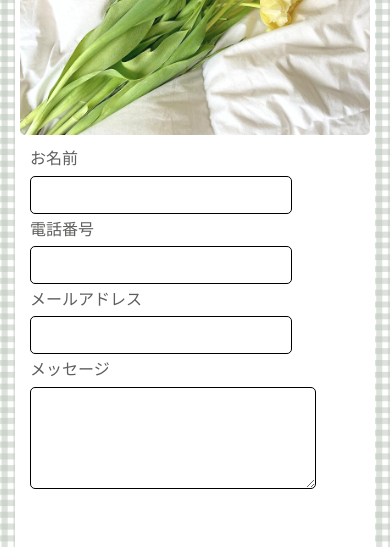
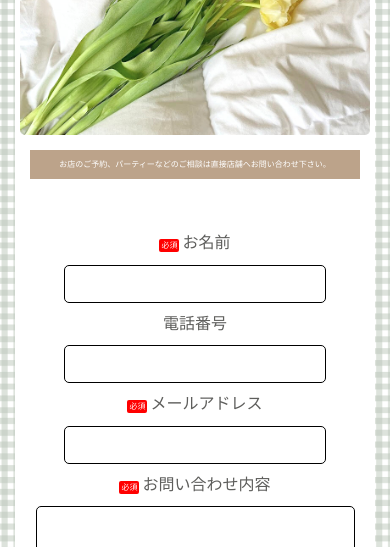
Before and after one commit to misaki4444/berrycafe, a plain HTML site: page contact.html in a window 390 px wide. Shown: the part 286-833 px from the top of the page. Drawn offline with nearby package versions, Linux system fonts and the light colour scheme; a web font is replaced by a local one.

Commit message:
Add files via upload

```diff
--- a/contact.html
+++ b/contact.html
@@ -35,9 +35,13 @@
 		</div><!--class="title-area contact-title big-bg"-->
 
 		<div class="wrapper margin-top back">
+<div class="contact-text">
+<p>お店のご予約、パーティーなどのご相談は直接店舗へお問い合わせ下さい。</p>
+</div>
+
                 <form action="#">
                     <div class="form-item">
-                        <label for="name" class="label-name">お名前</label>
+                        <label for="name" class="label-name"><span class="essential">必須</span>お名前</label>
                         <input type="text" id="name" name="your-name">
                     </div>
 
@@ -47,16 +51,16 @@
                     </div>
 
                     <div class="form-item">
-                        <label for="email" class="label-name">メールアドレス</label>
+                        <label for="email" class="label-name"><span class="essential">必須</span>メールアドレス</label>
                         <input type="email" id="email" name="your-email">
                     </div>
 
                     <div class="form-item">
-                        <label for="message" class="label-name">メッセージ</label>
+                        <label for="message" class="label-name"><span class="essential">必須</span>お問い合わせ内容</label>
                         <textarea id="message" name="your-message"></textarea>
                     </div>
 
-                    <input type="submit" class="button btn-flat-border" value="送信">
+                    <div><input type="submit" class="button btn-flat-border" value="送信"></div>
                 </form>
 			</div><!--class="wrapper" -->
 
--- a/style.css
+++ b/style.css
@@ -237,11 +237,11 @@ line-height:1.8;
 
 .btn-flat-border {
   display: inline-block;
-  padding: 0.7em 7em;
+  padding: 0.7em 4em;
   text-decoration: none;
   color: #000;
   border: solid 1px #444442;
-  border-radius: 50px;
+  border-radius: 40px;
   transition: .4s;
   font-size:1.2rem;
 font-family: "Poppins", sans-serif;
@@ -260,7 +260,7 @@ text-align:center;
 }
 
 .space{
-margin-left:60px;
+margin-left:40px;
 }
 
 
@@ -370,14 +370,35 @@ width:70%;
 
 /*contact----------------*/
 
+div.contact-text{
+text-align:center;
+margin-bottom:100px;
+background-color:#BCA38A;
+color:#fff;
+padding:10px;
+font-size:1.2rem;
+}
+
+.essential{
+background-color:red;
+padding:2px;
+color:#fff;
+border-radius:5px;
+margin-right:10px;
+font-size:0.7rem;
+}
+
+
 form div{
 margin-bottom:14px;
+text-align:center;
 }
 
 label{
-font-size:1.25rem;
+font-size:1.3rem;
 margin-bottom:10px;
 display:block;
+padding:5px;
 }
 
 input[type="text"],input[type="tel"],input[type="email"],textarea{
@@ -386,22 +407,27 @@ border-radius:5px;
 border:1px #000 solid;
 padding:10px;
 font-size:1rem;
+
 }
 
 input[type="text"],input[type="tel"],input[type="email"]{
 width:100%;
-max-width:240px;
+max-width:800px;
 }
 textarea{
 width:100%;
-max-width:480px;
-height:6rem;
+max-width:800px;
+height:7rem;
 }
 
 input[type="submit"]{
 padding:10px 40px;
-margin-bottom:150px;
+margin-bottom:100px;
+
 }
+
+
+
 /*モバイル版----------------*/
 
 @media(max-width:600px){
@@ -744,6 +770,25 @@ font-size:0.8rem;
 }
 /*contact----------------*/
 
+
+div.contact-text{
+text-align:center;
+margin-bottom:50px;
+background-color:#BCA38A;
+color:#fff;
+padding:2px;
+font-size:0.5rem;
+}
+
+.essential{
+padding:2px;
+color:#fff;
+border-radius:2px;
+margin-right:3px;
+font-size:0.5rem;
+}
+
+
 form div{
 margin-bottom:7px;
 }
@@ -768,7 +813,7 @@ max-width:240px;
 height:1rem;
 }
 textarea{
-width:80%;
+width:90%;
 max-width:480px;
 height:5rem;
 }
```
Also changed, not shown: index.html (+18 -0 lines).
